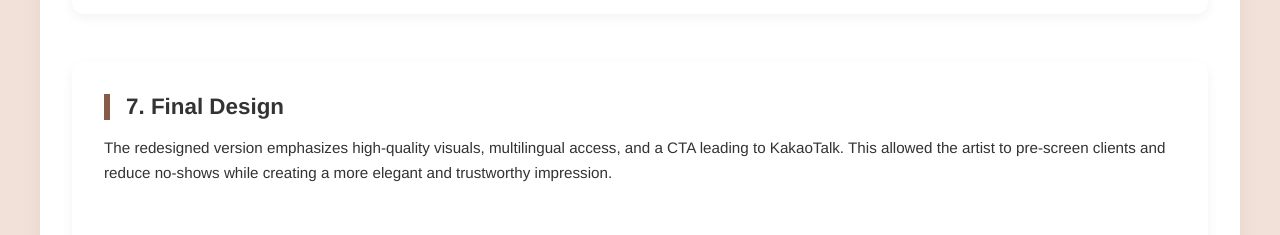
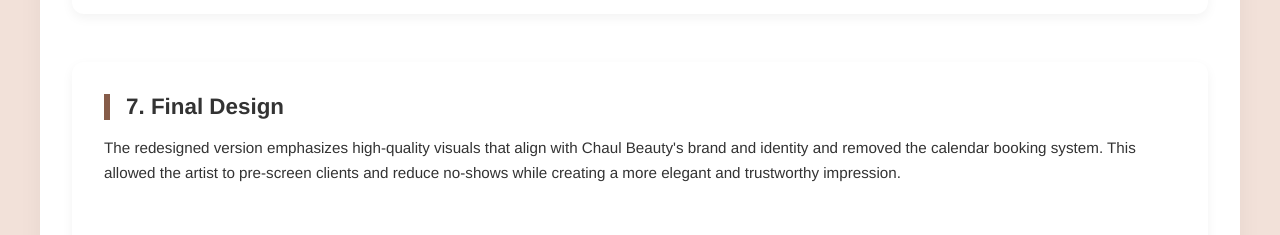
Before and after one commit to Mijincode/jeannie-portfolio, a React (Create React App) app: page /projects/chaeul-beauty in a window 1280 px wide. Shown: the part 4640-4875 px from the top of the page. Built offline with nearby package versions, Linux system fonts and the light colour scheme.

Commit message:
Update final design description

```diff
--- a/src/components/pages/ChaeulBeauty.js
+++ b/src/components/pages/ChaeulBeauty.js
@@ -280,10 +280,11 @@ export default function ChaeulBeauty() {
         <div className="case-block-chaeul">
           <h2>7. Final Design</h2>
           <p>
-            The redesigned version emphasizes high-quality visuals, multilingual
-            access, and a CTA leading to KakaoTalk. This allowed the artist to
-            pre-screen clients and reduce no-shows while creating a more elegant
-            and trustworthy impression.
+            The redesigned version emphasizes high-quality visuals that align
+            with Chaul Beauty's brand and identity and removed the calendar
+            booking system. This allowed the artist to pre-screen clients and
+            reduce no-shows while creating a more elegant and trustworthy
+            impression.
           </p>
 
           <div className="side-by-side">
```
